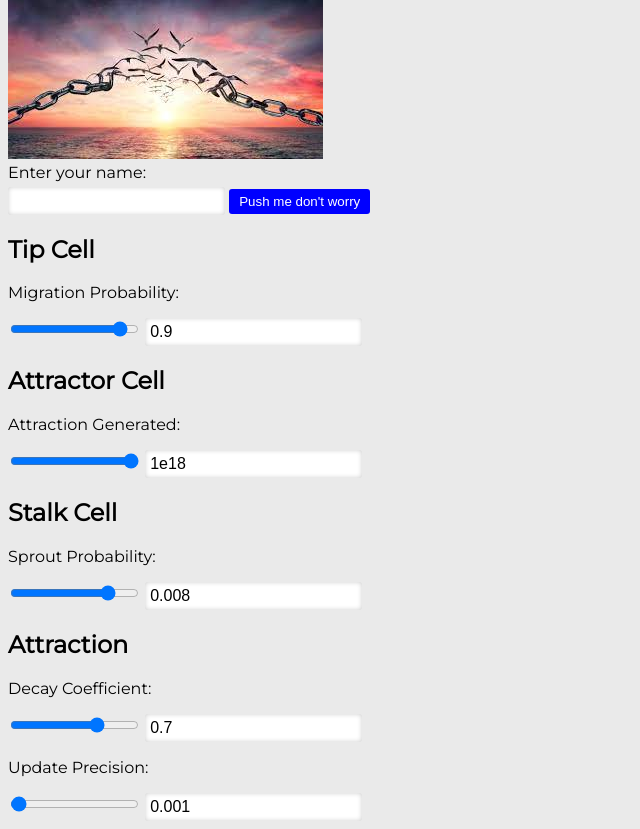
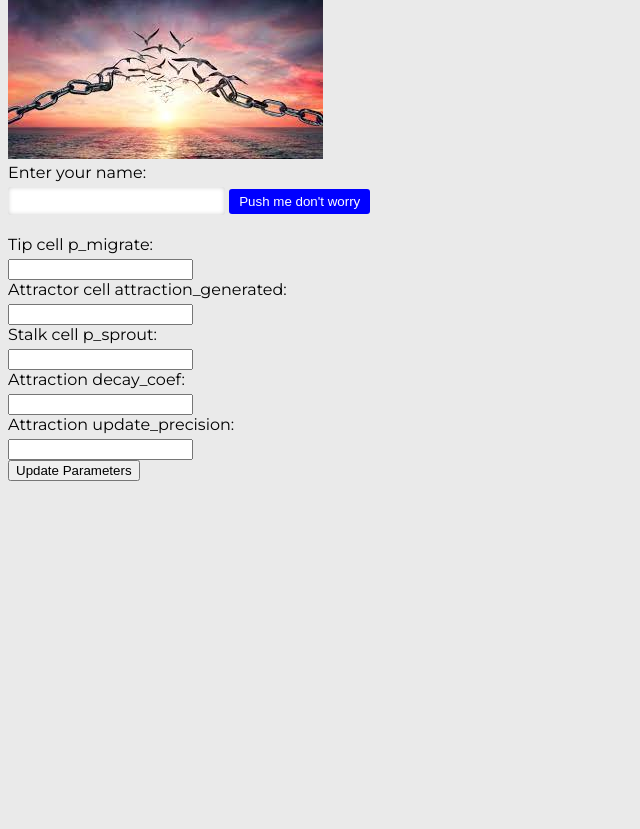
Before and after one commit to raysinm/ca-angiogenesis, a Flask app: page / in a window 1280 px wide. Shown: the part 220-1049 px from the top of the page, without its empty margins (0-640 px from the left). After the commit the page ends 701 px from the top, so only its background shows below. Run offline with Flask 3, Linux system fonts and the light colour scheme.

Commit message:
Managed to input parameters from html form into config.json

```diff
--- a/web/app.py
+++ b/web/app.py
@@ -1,7 +1,59 @@
-from flask import Flask, render_template
+from flask import Flask, request, render_template
+import json
 
 app = Flask(__name__)
 
+# This is just an example dictionary of parameters
+# parameters = {"param1": 0, "param2": 0}
+
 @app.route('/')
 def index():
+    # Render the HTML form
     return render_template('index.html')
+
+@app.route('/update_config', methods=['POST'])
+def update_config():
+    # Get the parameters from the request form
+
+    parameters = {}
+    # Get the parameters from the request form
+    # parameters = request.form.to_dict(flat=False)
+    # parameters = json.loads(parameters_json)
+    # Read in the existing config data
+    with open('../src/config.json', 'r') as f:
+        config_data = json.load(f)
+
+    print(config_data)
+
+    form_data = {
+    'tip_cell': {
+    "p_migrate": request.form.get('tip_cell_p_migrate')
+    },
+
+    'attractor_cell' : {
+        "attraction_generated": request.form.get('attractor_cell_attraction_generated')
+    },
+
+    'stalk_cell' : {
+        "p_sprout": request.form.get('stalk_cell_p_sprout')
+    },
+
+    'attraction' : {
+        "decay_coef": request.form.get('attraction_decay_coef'),
+        "update_precision": request.form.get('attraction_update_precision')
+    },
+    }
+    for form_key, form_value in form_data.items():
+        for param, numerical_value in form_value.items():
+            if numerical_value is not None and numerical_value is not '':
+                config_data['defaults'][form_key][param] = float(numerical_value)
+    # Write the updated data back to the file
+    with open('../src/config.json', 'w') as f:
+        json.dump(config_data, f, indent=4)
+
+    home = app.url_for(endpoint='index')
+    return app.redirect(home)
+
+
+if __name__ == '__main__':
+    app.run(debug=True)
--- a/web/static/request_config.js
+++ /dev/null
@@ -1,13 +0,0 @@
-// Load the config.json file using an HTTP request
-const request = new XMLHttpRequest();
-request.open('GET', '../../src/config.json');
-request.responseType = 'json';
-request.send();
-request.onload = function() {
-    const config = request.response;
-
-    // Update the slider and text box values when the page loads
-    updateValues('tip_cell', 'p_migrate', config.defaults.tip_cell.p_migrate);
-    updateValues('attractor_cell', 'attraction_generated', config.defaults.attractor_cell.attraction_generated);
-    updateValues('stalk_cell', 'p_sprout', config.defaults.stalk_cell.p_sprout);
-}
--- a/web/templates/index.html
+++ b/web/templates/index.html
@@ -27,41 +27,29 @@
             <button id="greet">Push me don't worry</button>
             <output id="result"></output>
 
-        <div class="container"></div>
+            <form action="/update_config" method="POST" name="parameters">
+                <label for="tip_cell_p_migrate">Tip cell p_migrate:</label>
+                <input type="number" id="tip_cell_p_migrate" name="tip_cell_p_migrate"><br>
 
-        <div id="tip-cell">
-            <h2>Tip Cell</h2>
-            <p>Migration Probability:</p>
-            <input type="range" min="0" max="1" step="0.01" value="0.9" onchange="updateValue('tip_cell', 'p_migrate', this.value)" />
-            <input type="text" value="0.9" onchange="updateRange('tip_cell', 'p_migrate', this.value)" />
-        </div>
+                <label for="attractor_cell_attraction_generated">Attractor cell attraction_generated:</label>
+                <input type="number" id="attractor_cell_attraction_generated" name="attractor_cell_attraction_generated"><br>
 
-        <div id="attractor-cell">
-            <h2>Attractor Cell</h2>
-            <p>Attraction Generated:</p>
-            <input type="range" min="0" max="1e18" step="1e15" value="1e18" onchange="updateValue('attractor_cell', 'attraction_generated', this.value)" />
-            <input type="text" value="1e18" onchange="updateRange('attractor_cell', 'attraction_generated', this.value)" />
-        </div>
+                <label for="stalk_cell_p_sprout">Stalk cell p_sprout:</label>
+                <input type="number" id="stalk_cell_p_sprout" name="stalk_cell_p_sprout"><br>
 
-        <div id="stalk-cell">
-            <h2>Stalk Cell</h2>
-            <p>Sprout Probability:</p>
-            <input type="range" min="0" max="0.01" step="0.0001" value="0.008" onchange="updateValue('stalk_cell', 'p_sprout', this.value)" />
-            <input type="text" value="0.008" onchange="updateRange('stalk_cell', 'p_sprout', this.value)" />
-        </div>
+                <label for="attraction_decay_coef">Attraction decay_coef:</label>
+                <input type="number" id="attraction_decay_coef" name="attraction_decay_coef"><br>
 
-        <div id="attraction">
-            <h2>Attraction</h2>
-            <p>Decay Coefficient:</p>
-            <input type="range" min="0" max="1" step="0.01" value="0.7" onchange="updateValue('attraction', 'decay_coef', this.value)" />
-            <input type="text" value="0.7" onchange="updateRange('attraction', 'decay_coef', this.value)" />
+                <label for="attraction_update_precision">Attraction update_precision:</label>
+                <input type="number" id="attraction_update_precision" name="attraction_update_precision"><br>
 
-            <p>Update Precision:</p>
-            <input type="range" min="0" max="0.1" step="0.001" value="0.001" onchange="updateValue('attraction', 'update_precision', this.value)" />
-            <input type="text" value="0.001" onchange="updateRange('attraction', 'update_precision', this.value)" />
-        </div>
+                <input type="submit" value="Update Parameters">
+              </form>
 
-        <script src="../static/request_config.js"></script>
+
+        <!-- <script src="../static/request_config.js"></script> -->
+        <script src="../static/script.js"></script>
+        <script src="../static/parms.js"></script>
 
     </body>
 </html>
```
Also changed, not shown: web/templates/base.html (+0 -51 lines). Lines whose indentation alone changed are shown as unchanged.
